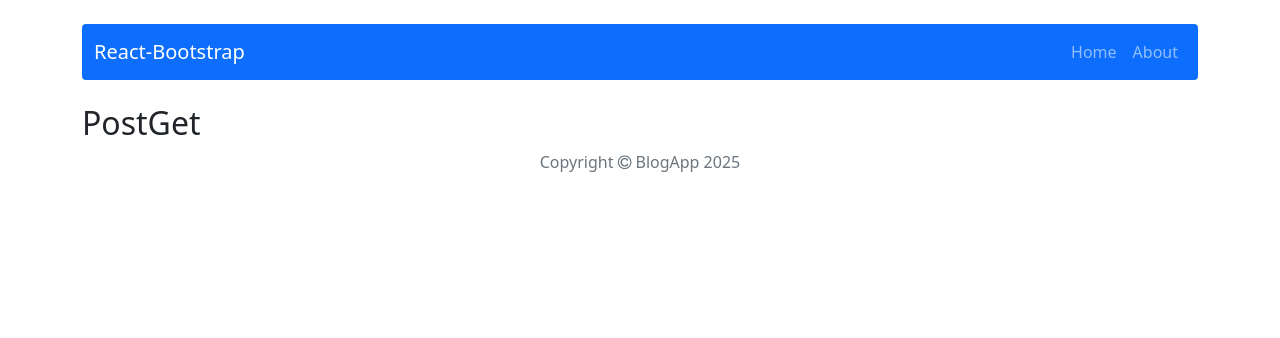
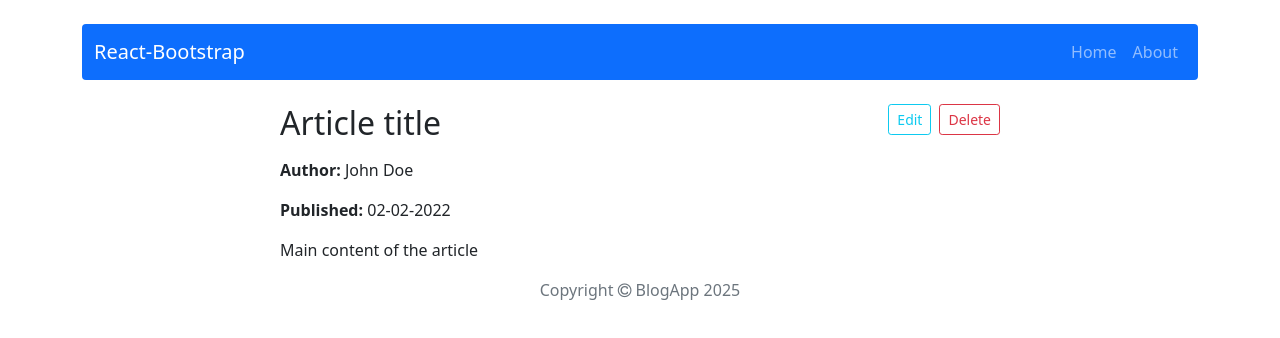
Before and after one commit to plecicki/blog-app, a React (Create React App) app: page /post/1 in a window 1280 px wide. Shown: the top 338 px of the page. Built offline with nearby package versions, Linux system fonts and the light colour scheme.

Commit message:
Post layout and delete function

```diff
--- a/src/components/pages/post/PostDelete/PostDelete.js
+++ b/src/components/pages/post/PostDelete/PostDelete.js
@@ -1,7 +1,25 @@
-const PostDelete = () => {
+import { Modal, Button } from 'react-bootstrap';
+
+const PostDelete = ({ show, onCancel, onConfirm }) => {
   return (
-    <h2>PostDelete</h2>
-  )
-}
+    <Modal show={show} onHide={onCancel} centered>
+      <Modal.Header closeButton>
+        <Modal.Title>Are you sure?</Modal.Title>
+      </Modal.Header>
+      <Modal.Body>
+        <p>This operation will completely remove this post from the app.</p>
+        <p>Are you sure you want to do that?</p>
+      </Modal.Body>
+      <Modal.Footer>
+        <Button variant="secondary" onClick={onCancel}>
+          Cancel
+        </Button>
+        <Button variant="danger" onClick={onConfirm}>
+          Remove
+        </Button>
+      </Modal.Footer>
+    </Modal>
+  );
+};
 
 export default PostDelete;
--- a/src/components/pages/post/PostGet/PostGet.js
+++ b/src/components/pages/post/PostGet/PostGet.js
@@ -1,7 +1,50 @@
+import { useDispatch, useSelector } from "react-redux";
+import { deletePostById, getPostById } from "../../../../redux/store";
+import { Navigate, useParams } from "react-router-dom";
+import { Button } from "react-bootstrap";
+import { useState } from "react";
+import PostDelete from "../PostDelete/PostDelete";
+
 const PostGet = () => {
-  return (
-    <h2>PostGet</h2>
-  )
-}
+  const dispatch = useDispatch();
+  const { id } = useParams();
+
+  const post = useSelector(state => getPostById(state, id));
+  const [showModal, setShowModal] = useState(false);
+
+  const handleDelete = () => {
+    dispatch(deletePostById(post.id));
+    setShowModal(false);
+  };
+
+  const handleCancel = () => setShowModal(false);
+  const handleShow = () => setShowModal(true);
+
+  if (!post) return <Navigate to='/' />;
+  else return (
+    <section className="container mt-4">
+      <div className="row justify-content-center">
+        <div className="col-md-8">
+          <div className="d-flex justify-content-between align-items-start mb-3">
+            <h2 className="mb-0">{post.title}</h2>
+            <div>
+              <Button variant="outline-info" size="sm" className="me-2">Edit</Button>
+              <Button variant="outline-danger" size="sm" onClick={handleShow}>Delete</Button>
+            </div>
+          </div>
+          <p><strong>Author:</strong> {post.author}</p>
+          <p><strong>Published:</strong> {post.publishedDate}</p>
+          <p>{post.content}</p>
+        </div>
+      </div>
+
+      <PostDelete
+        show={showModal}
+        onCancel={handleCancel}
+        onConfirm={handleDelete}
+      />
+    </section>
+  );
+};
 
 export default PostGet;
--- a/src/redux/store.js
+++ b/src/redux/store.js
@@ -3,8 +3,14 @@ import initialState from './initialState';
 
 export const getAllPosts = ({posts}) => posts;
 
+export const getPostById = ({posts}, postId) => posts.find(post => post.id === postId);
+
+export const deletePostById = payload => ({type: 'DELETE_POST', postId: payload});
+
 const postsReducer = (statePart = [], action) => {
   switch (action.type) {
+    case 'DELETE_POST':
+      return [...statePart.filter(post => post.id!==action.postId)];
     default:
       return statePart;
   }
```
